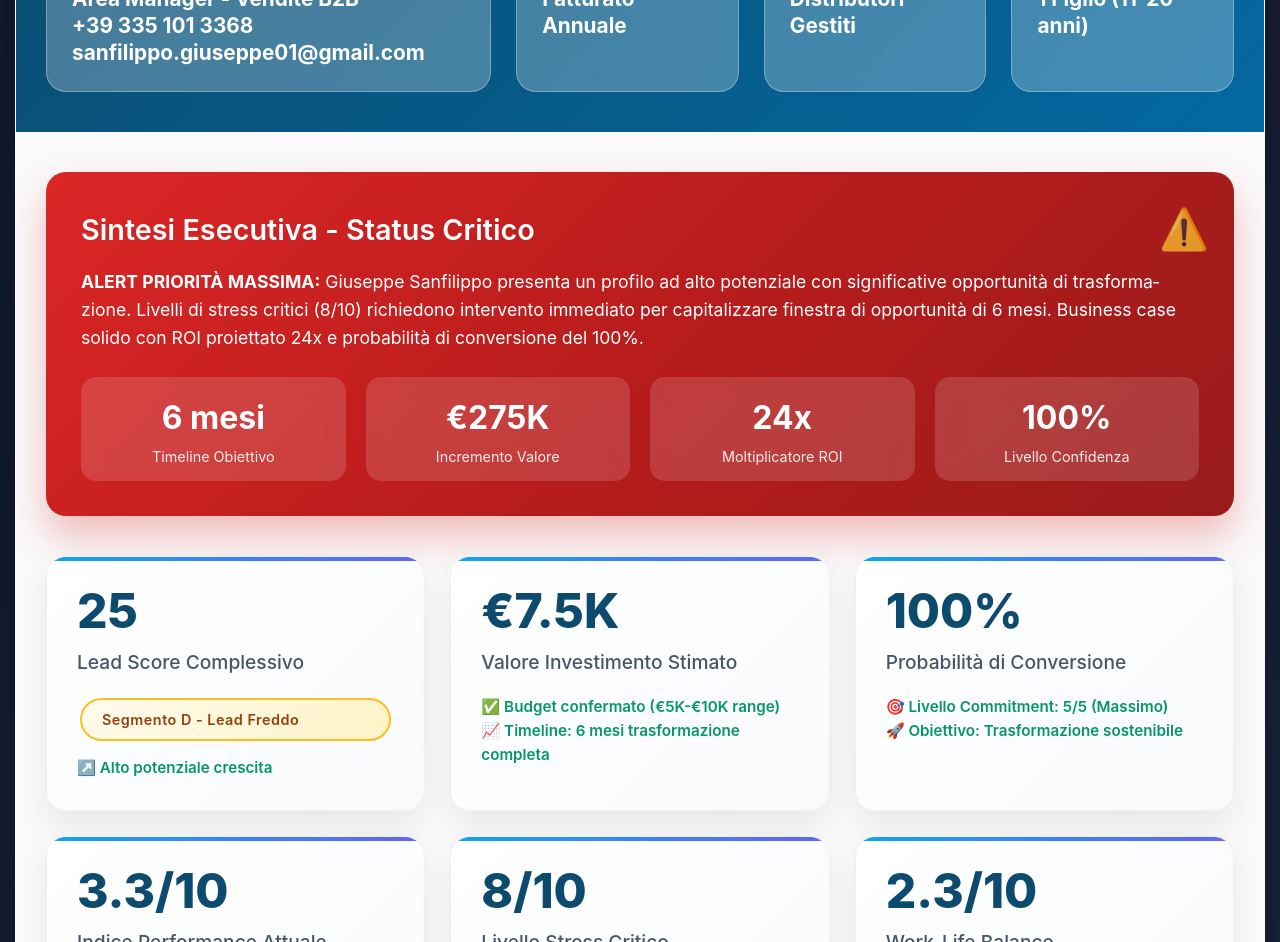
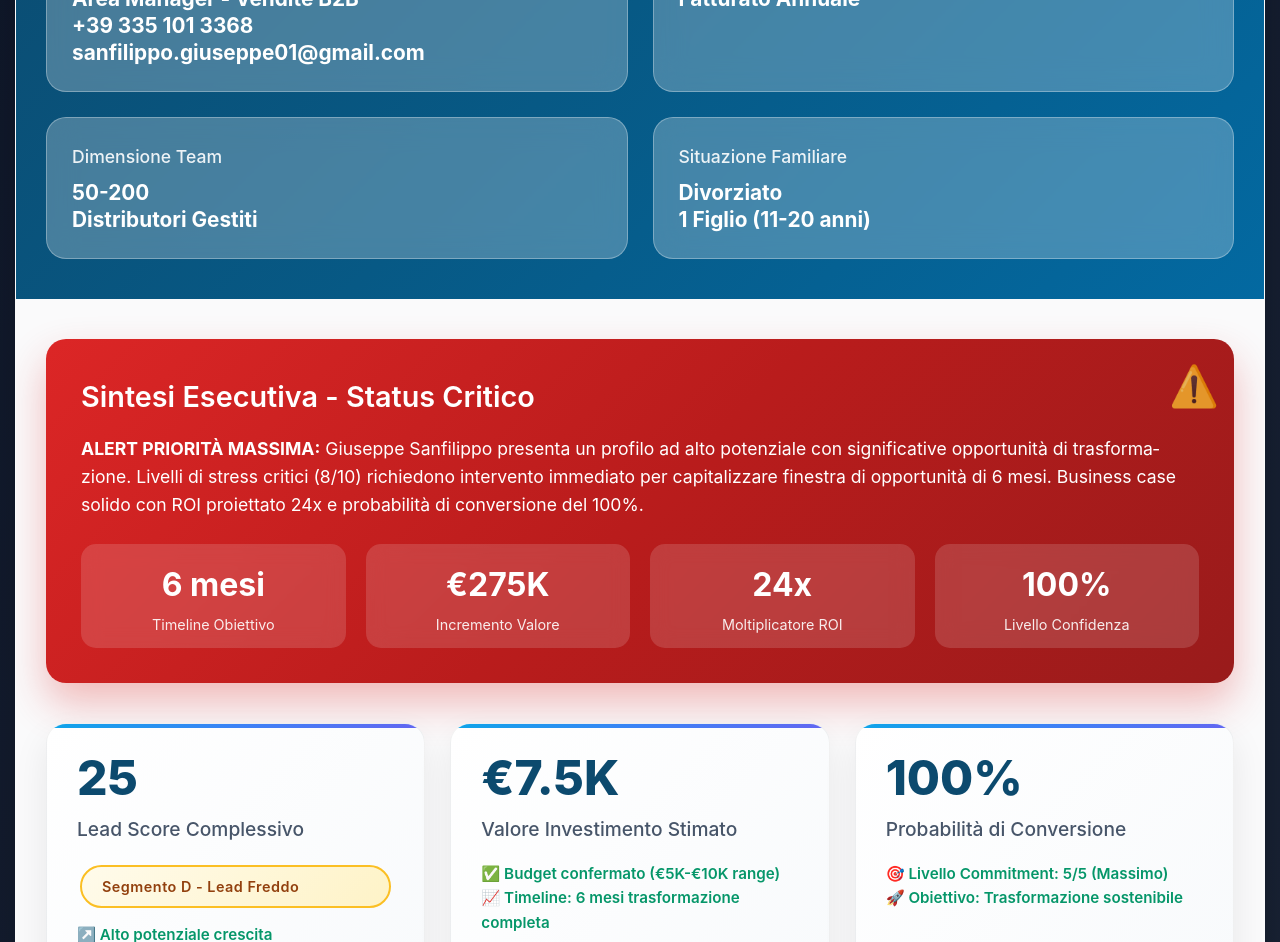
Before and after one commit to Maschiovivo/Prova-dashboard, a plain HTML site: page index.html in a window 1280 px wide. Shown: the part 313-1255 px from the top of the page. Drawn offline with nearby package versions, Linux system fonts and the light colour scheme.

Commit message:
index.html

```diff
--- a/index.html
+++ b/index.html
@@ -89,7 +89,7 @@
 
         .lead-info {
             display: grid;
-            grid-template-columns: 2fr 1fr 1fr 1fr;
+            grid-template-columns:  1fr 1fr;
             gap: 25px;
             margin-top: 30px;
             position: relative;
@@ -141,8 +141,8 @@
         .executive-summary::before {
             content: '⚠️';
             position: absolute;
-            top: 25px;
-            right: 25px;
+            top: 15px;
+            right: 15px;
             font-size: 2.5em;
             animation: pulse 2s infinite;
         }
```
